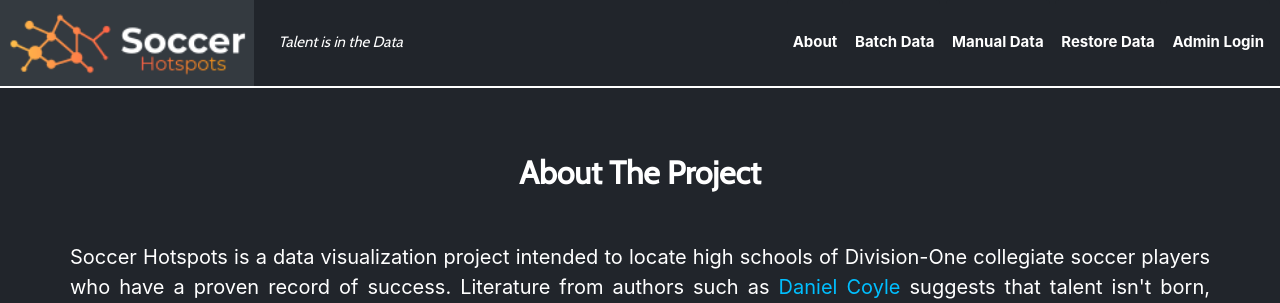
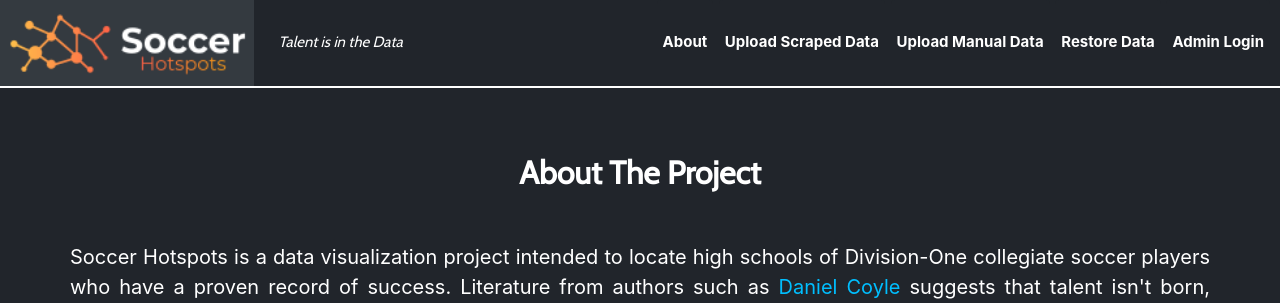
Before and after one commit to 20zurmca/SeniorProject, a Django app: page /about in a window 1280 px wide. Shown: the top 303 px of the page. Run offline with Django 3.2, Linux system fonts and the light colour scheme; some libraries are stand-ins or nearby versions.

Commit message:
modified css

```diff
--- a/soccersite/map/static/map/css/manualupload.css
+++ b/soccersite/map/static/map/css/manualupload.css
@@ -87,5 +87,5 @@ label{
 }
 
 #button1{
-  margin-left: 46%;
+  margin-left: 48%;
 }
--- a/soccersite/map/templates/map/about.html
+++ b/soccersite/map/templates/map/about.html
@@ -22,8 +22,8 @@
         <p class="blocktext">Talent is in the Data</p>
         <div id='about_toolbar'>
             <a href='/about' class="badge button_default">About</a>
-            <a href='/upload' class="badge button_default">Batch Data</a>
-            <a href='/manualupload' class="badge button_default">Manual Data</a>
+            <a href='/upload' class="badge button_default">Upload Scraped Data</a>
+            <a href='/manualupload' class="badge button_default">Upload Manual Data</a>
             <a href='/restore' class="badge button_default">Restore Data</a>
             <a href='/admin' class="badge button_default">Admin Login</a>
         </div>
--- a/soccersite/map/templates/map/index.html
+++ b/soccersite/map/templates/map/index.html
@@ -34,8 +34,8 @@
         <p class="blocktext">Talent is in the Data</p>
         <div id='index_toolbar'>
           <a href='/about' class="badge button_default">About</a>
-          <a href='/upload' class="badge button_default">Batch Data</a>
-          <a href='/manualupload' class="badge button_default">Manual Data</a>
+          <a href='/upload' class="badge button_default">Upload Scraped Data</a>
+          <a href='/manualupload' class="badge button_default">Upload Manual Data</a>
           <a href='/restore' class="badge button_default">Restore Data</a>
           <a href='/admin' class="badge button_default">Admin Login</a>
         </div>
--- a/soccersite/map/templates/map/manualupload.html
+++ b/soccersite/map/templates/map/manualupload.html
@@ -24,8 +24,8 @@
         <p class="blocktext">Talent is in the Data</p>
         <div id='about_toolbar'>
           <a href='/about' class="badge button_default">About</a>
-          <a href='/upload' class="badge button_default">Batch Data</a>
-          <a href='/manualupload' class="badge button_default">Manual Data</a>
+          <a href='/upload' class="badge button_default">Upload Scraped Data</a>
+          <a href='/manualupload' class="badge button_default">Upload Manual Data</a>
           <a href='/restore' class="badge button_default">Restore Data</a>
           <a href='/admin' class="badge button_default">Admin Login</a>
         </div>
--- a/soccersite/map/templates/map/restore.html
+++ b/soccersite/map/templates/map/restore.html
@@ -27,8 +27,8 @@
             <p class="blocktext">Talent is in the Data</p>
             <div id='upload_toolbar'>
               <a href='/about' class="badge button_default">About</a>
-              <a href='/upload' class="badge button_default">Batch Data</a>
-              <a href='/manualupload' class="badge button_default">Manual Data</a>
+              <a href='/upload' class="badge button_default">Upload Scraped Data</a>
+              <a href='/manualupload' class="badge button_default">Upload Manual Data</a>
               <a href='/restore' class="badge button_default">Restore Data</a>
               <a href='/admin' class="badge button_default">Admin Login</a>
             </div>
--- a/soccersite/map/templates/map/upload.html
+++ b/soccersite/map/templates/map/upload.html
@@ -27,8 +27,8 @@
             <p class="blocktext">Talent is in the Data</p>
             <div id='upload_toolbar'>
               <a href='/about' class="badge button_default">About</a>
-              <a href='/upload' class="badge button_default">Batch Data</a>
-              <a href='/manualupload' class="badge button_default">Manual Data</a>
+              <a href='/upload' class="badge button_default">Upload Scraped Data</a>
+              <a href='/manualupload' class="badge button_default">Upload Manual Data</a>
               <a href='/restore' class="badge button_default">Restore Data</a>
               <a href='/admin' class="badge button_default">Admin Login</a>
             </div>
```
